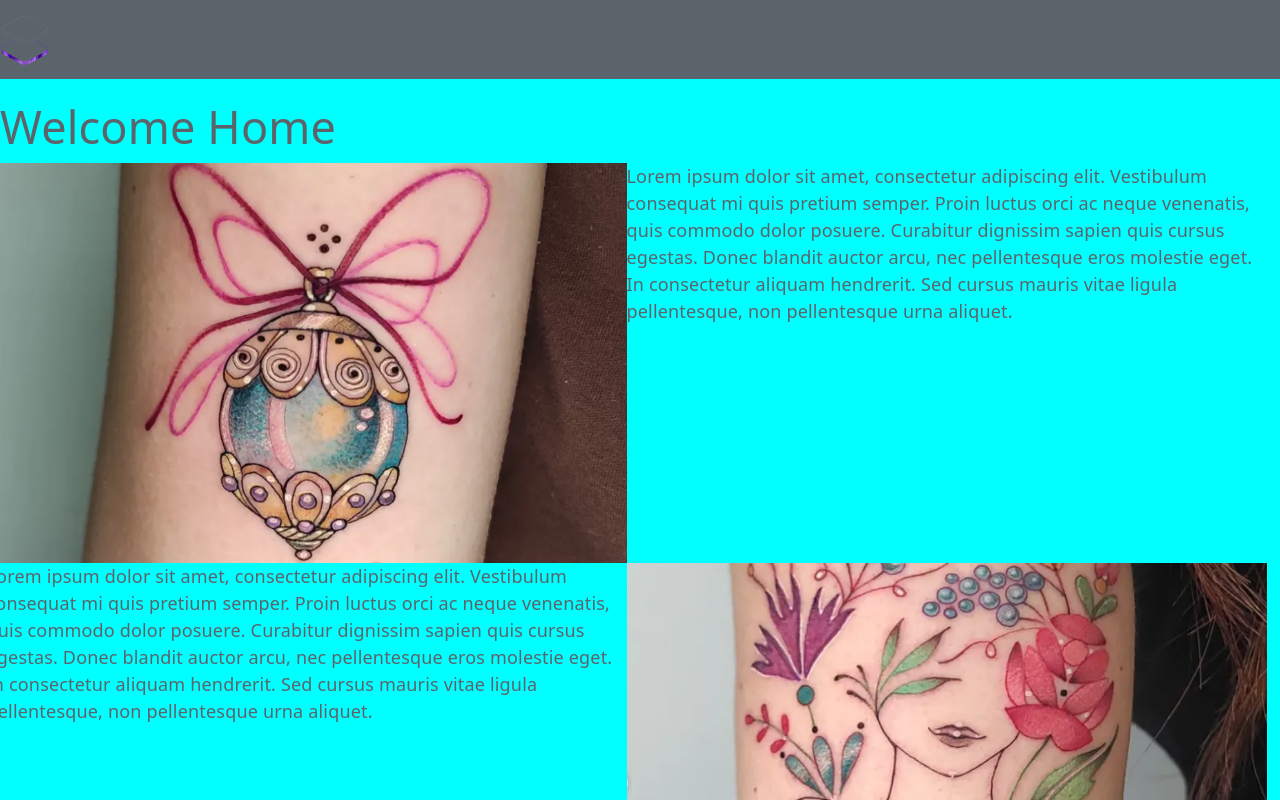
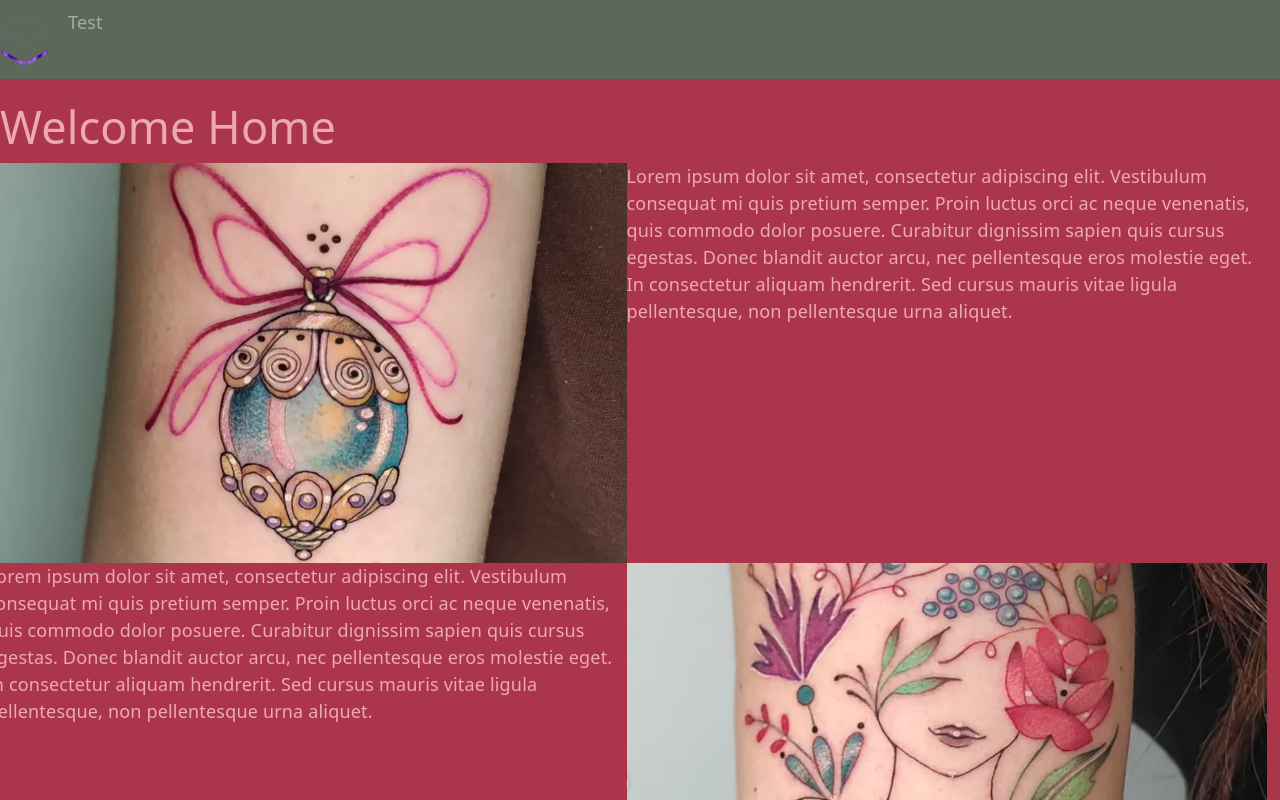
Before and after one commit to tompugh/eleonoraseducetattoo, a React (Vite) app in the folder estattoo/: page / in a window 1280 px wide. Shown: the top 800 px of the page. Built offline with nearby package versions, Linux system fonts and the light colour scheme.

Commit message:
starting home template

```diff
--- a/estattoo/src/colors.scss
+++ b/estattoo/src/colors.scss
@@ -5,11 +5,13 @@
 }
 
 //THEME COLORS
-$primary: #2C9942;// #0d6efd;
-$pr-contrast: #5c646b;
+$primary: #ab354b;
 
-$secondary: #5c646b;
-$sec-contrast: #2C9942;
+;// #0d6efd;
+$pr-contrast: #eca9b5;
+
+$secondary: #5c6859;
+$sec-contrast: #9fb19b;
 
 $ps-light-contrast: #ffffff;
 $ps-dark-contrast: #1a2332;
--- a/estattoo/src/index.scss
+++ b/estattoo/src/index.scss
@@ -40,9 +40,6 @@ body {
 }
 
 #root {
-  background: var(--bg);
-  color: var(--text);
-
   min-width: 0;
   max-width: 100%;
   margin: 0 auto;
@@ -61,15 +58,13 @@ p {
   margin: 0;
 }
 
-.ps-main-box {
-  background-color: aqua;
-  height: var(--ps-body-min-height);
-}
+
 
 .ps-header {
   position: fixed;
   width: 100vw;
   background-color: $secondary;
+  color: $sec-contrast;
   .logo {
     width: 50px;
     height: 50px;
@@ -81,19 +76,22 @@ p {
 }
 
 .ps-main-box {
-  width: 100%;
+  background: var(--bg);
+  color: var(--text);
+
+  width: 100vw;
+  height: auto;
 }
 
 .ps-content {
   width: 100%;
   padding-top: var(--ps-header-height);
 
-
-
 }
 
 .ps-footer {
   background-color: $secondary;
+  color: $sec-contrast;
   .logo {
     width: 50px;
     height: 50px;
--- a/estattoo/src/ui/layout/partials/Header.tsx
+++ b/estattoo/src/ui/layout/partials/Header.tsx
@@ -19,6 +19,7 @@ export const Header = () => {
                         <small className="subtitle">{import.meta.env.VITE_APP_SLOGAN}</small>
                     </div>
                 </Navbar.Brand>
+                Test
 
 
 
```
